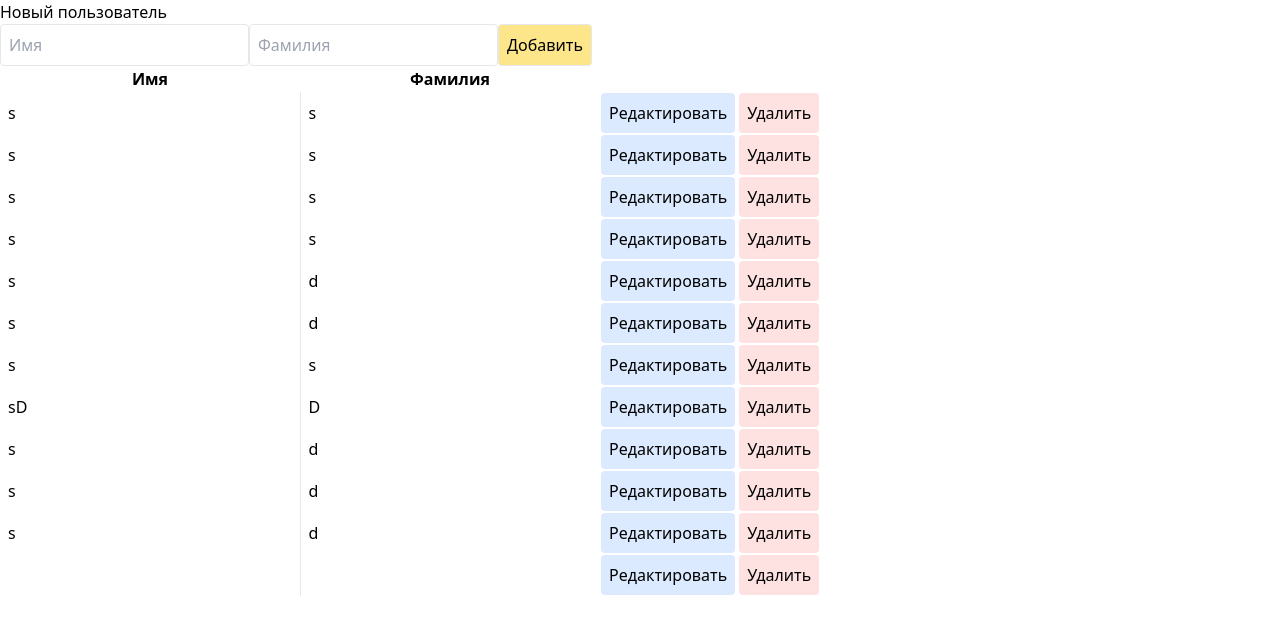
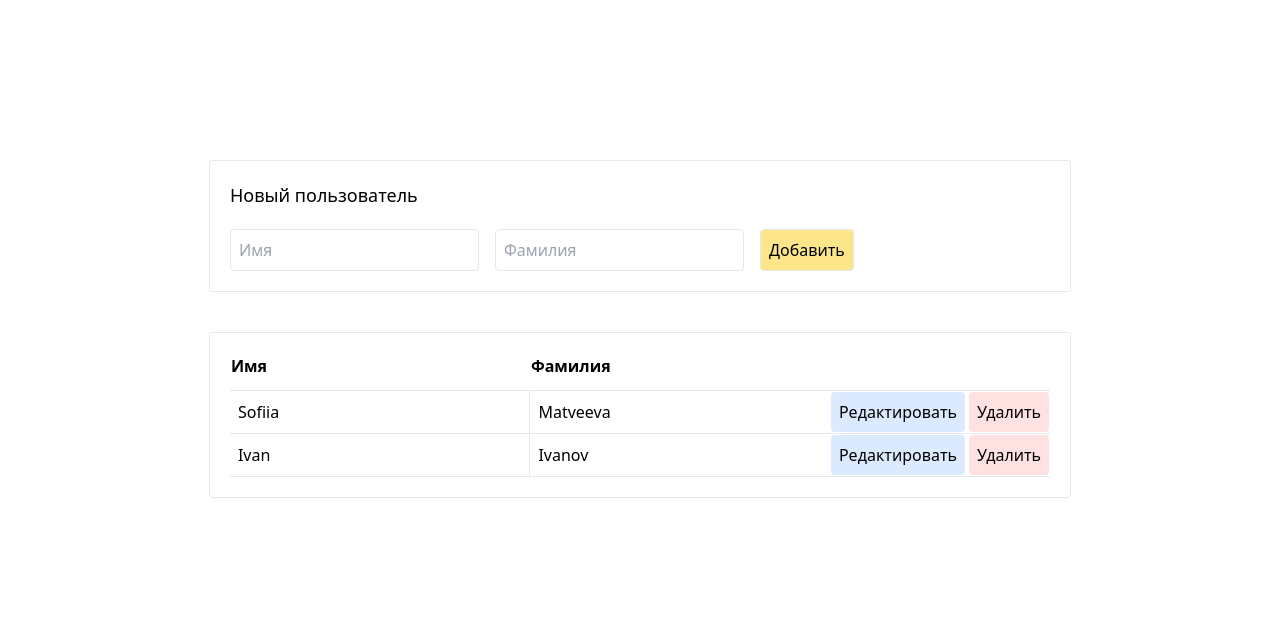
Before and after one commit to sofiiamatveeva/vue-users-table, a Vue app: page / in a window 1280 px wide. Shown: the top 634 px of the page. Built offline with nearby package versions, Linux system fonts and the light colour scheme; data requests are answered from the project's data file; the HTML template or start-up script is replaced by a standard one.

Commit message:
style: set all styles

```diff
--- a/api/database/db.json
+++ b/api/database/db.json
@@ -1,63 +1,14 @@
 {
   "users": [
     {
-      "id": "58c5588a-f036-44cc-894c-bcc24ab04033",
-      "name": "s",
-      "lastname": "s"
+      "id": "5d591382-16d3-44e7-87bb-a8d35632e743",
+      "name": "Sofiia",
+      "lastname": "Matveeva"
     },
     {
-      "id": "eeabd3f1-6c3a-4168-ad4d-5557fa69b4ac",
-      "name": "s",
-      "lastname": "s"
-    },
-    {
-      "id": "34f1e4a1-a77f-4ea5-9309-f33a3cfacf68",
-      "name": "s",
-      "lastname": "s"
-    },
-    {
-      "id": "00af5ac1-08ff-427b-8959-300634a50c1b",
-      "name": "s",
-      "lastname": "s"
-    },
-    {
-      "id": "d4bc37e4-d89b-4547-b4d1-3f475e4263ce",
-      "name": "s",
-      "lastname": "d"
-    },
-    {
-      "id": "c7f01172-aeec-41b8-9105-dd87dd37d757",
-      "name": "s",
-      "lastname": "d"
-    },
-    {
-      "id": "cb1d9396-3c86-43f0-8c26-ec64033eb7dd",
-      "name": "s",
-      "lastname": "s"
-    },
-    {
-      "id": "34e52908-37dc-41e0-921c-e4dd6e3215a7",
-      "name": "sD",
-      "lastname": "D"
-    },
-    {
-      "id": "96b80eb0-4191-4928-83cd-e3c3ee9b7f6e",
-      "name": "s",
-      "lastname": "d"
-    },
-    {
-      "id": "ef7816f2-39bf-4169-a104-691229ad9180",
-      "name": "s",
-      "lastname": "d"
-    },
-    {
-      "id": "24f21a03-8ef2-4b6c-b3f6-bb40eb7434b8",
-      "name": "s",
-      "lastname": "d"
-    },
-    {
-      "{\"id\":\"f3ddb0d0-f400-4eb5-aab7-b8c46b74b97e\",\"name\":\"asd\",\"lastname\":\"ad\"}": "",
-      "id": "_Nqi_ae"
+      "id": "c384929f-7cd0-42f1-93e5-6615143ff28b",
+      "name": "Ivan",
+      "lastname": "Ivanov"
     }
   ]
 }
--- a/src/App.vue
+++ b/src/App.vue
@@ -1,4 +1,5 @@
 <template>
+  <div class="w-max mx-auto py-40">
   <AddUserForm
     :formTitle="addUserFormTitle"
     :nameInputPlaceholder="userNamePlaceholder"
@@ -13,6 +14,7 @@
     :saveButtonTitle="saveButtonTitle"
     :cancelButtonTitle="cancelButtonTitle"
   />
+  </div>
 </template>
 
 <script lang="ts">
--- a/src/components/AddUserForm.vue
+++ b/src/components/AddUserForm.vue
@@ -1,14 +1,14 @@
 <template>
-	<form>
-		<legend>{{ formTitle }}</legend>
+	<form class="border rounded p-5 mb-10">
+		<legend class="text-lg mb-5">{{ formTitle }}</legend>
 		<input
-			class="border rounded p-2"
+			class="outline-none mr-4 border rounded p-2"
 			type="text"
 			v-model="name"
 			:placeholder="nameInputPlaceholder"
 		/>
 		<input
-			class="border rounded p-2"
+			class="outline-none mr-4 border rounded p-2"
 			type="text"
 			v-model="lastname"
 			:placeholder="lastnameInputPlaceholder"
--- a/src/components/UsersTable.vue
+++ b/src/components/UsersTable.vue
@@ -1,18 +1,20 @@
 <template>
+  <div class="border rounded p-5 mb-10">
 	<table>
-		<thead>
-			<th>{{ nameCol }}</th>
-			<th>{{ lastnameCol }}</th>
+		<thead class="border-b">
+			<th class="text-start pb-3">{{ nameCol }}</th>
+			<th class="text-start pb-3">{{ lastnameCol }}</th>
+      <th></th>
 		</thead>
-		<tr v-for="user in users" :key="user.id">
+		<tr class="border-b" v-for="user in users" :key="user.id">
 			<template v-if="activeId === user.id">
 				<td width=300 class="border-r px-2">
-					<input class="border rounded px-1" type="text" v-model="nameToEdit" />
+					<input class="outline-none border rounded px-1" type="text" v-model="nameToEdit" />
 				</td>
 				<td width=300 class="px-2">
-          <input class="border rounded px-1" type="text" v-model="lastnameToEdit" />
+          <input class="outline-none border rounded px-1" type="text" v-model="lastnameToEdit" />
         </td>
-				<td width=300>
+				<td>
 					<button
 						class="rounded p-2 mr-1 bg-green-100"
 						type="button"
@@ -32,7 +34,7 @@
 			<template v-else>
 				<td width=300 class="border-r px-2">{{ user.name }}</td>
 				<td width=300 class="px-2">{{ user.lastname }}</td>
-				<td width=300>
+				<td>
 					<button
 						class="rounded p-2 mr-1 bg-blue-100"
 						type="button"
@@ -51,6 +53,7 @@
 			</template>
 		</tr>
 	</table>
+</div>
 </template>
 
 <script lang="ts">
```
